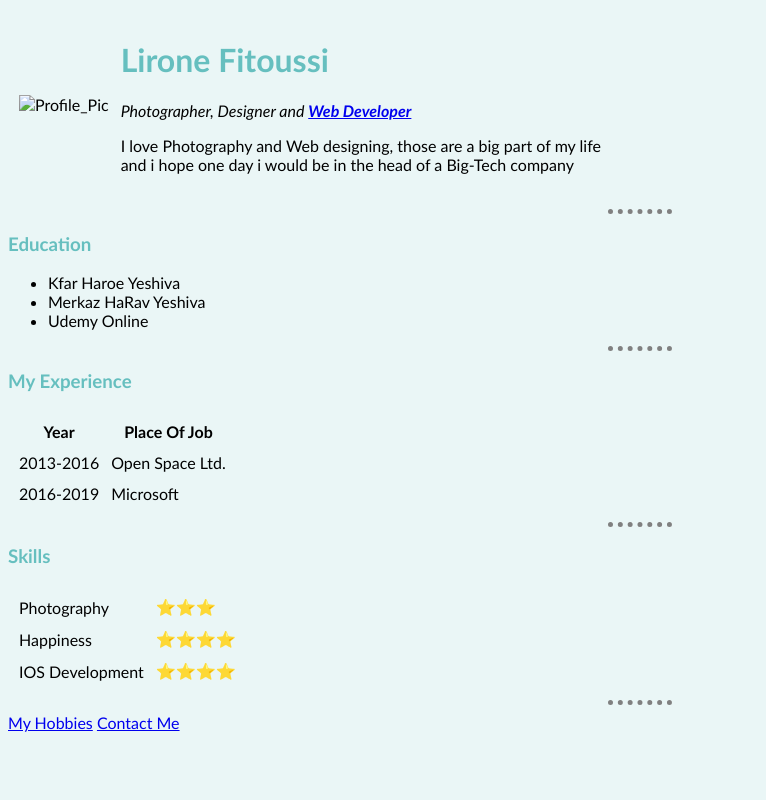
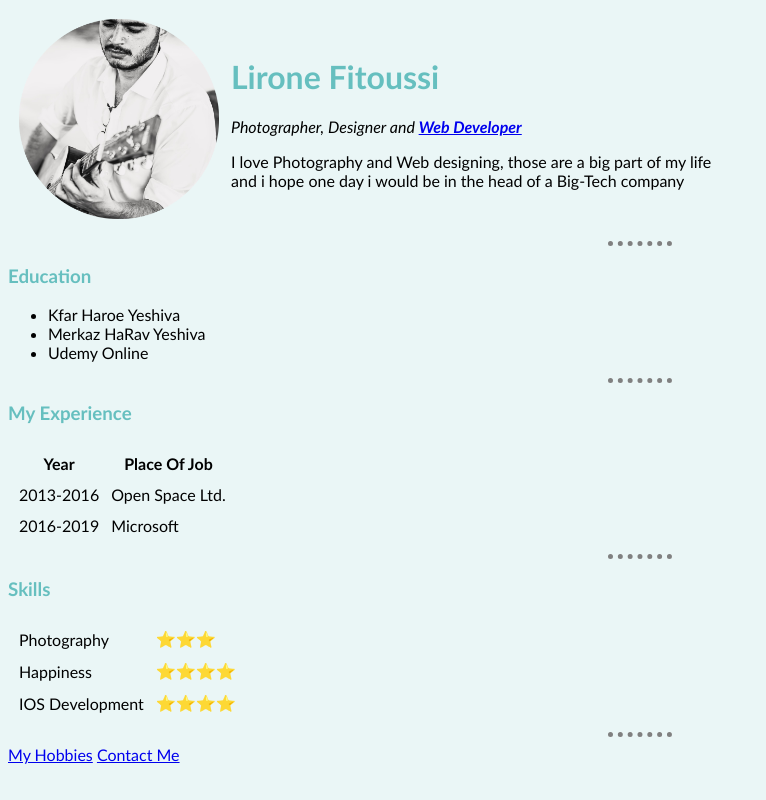
Before and after one commit to LILo2610/CV, a plain HTML site: page index.html in a window 1280 px wide. Shown: the whole page, without its empty margins (0-766 px from the left). Drawn offline with Linux system fonts and the light colour scheme; the site is published under a folder, as on GitHub Pages, so addresses that start at the root find nothing.

Commit message:
Update index.html

```diff
--- a/index.html
+++ b/index.html
@@ -10,7 +10,7 @@
         <Table cellspacing="10">
             <Tr>
                 <td>
-                    <img src="/Images/Profile_Pic.png"
+                    <img src="./Images/Profile_Pic.png"
                     width="200px"
                     height="200px"
                     alt="Profile_Pic">
```
